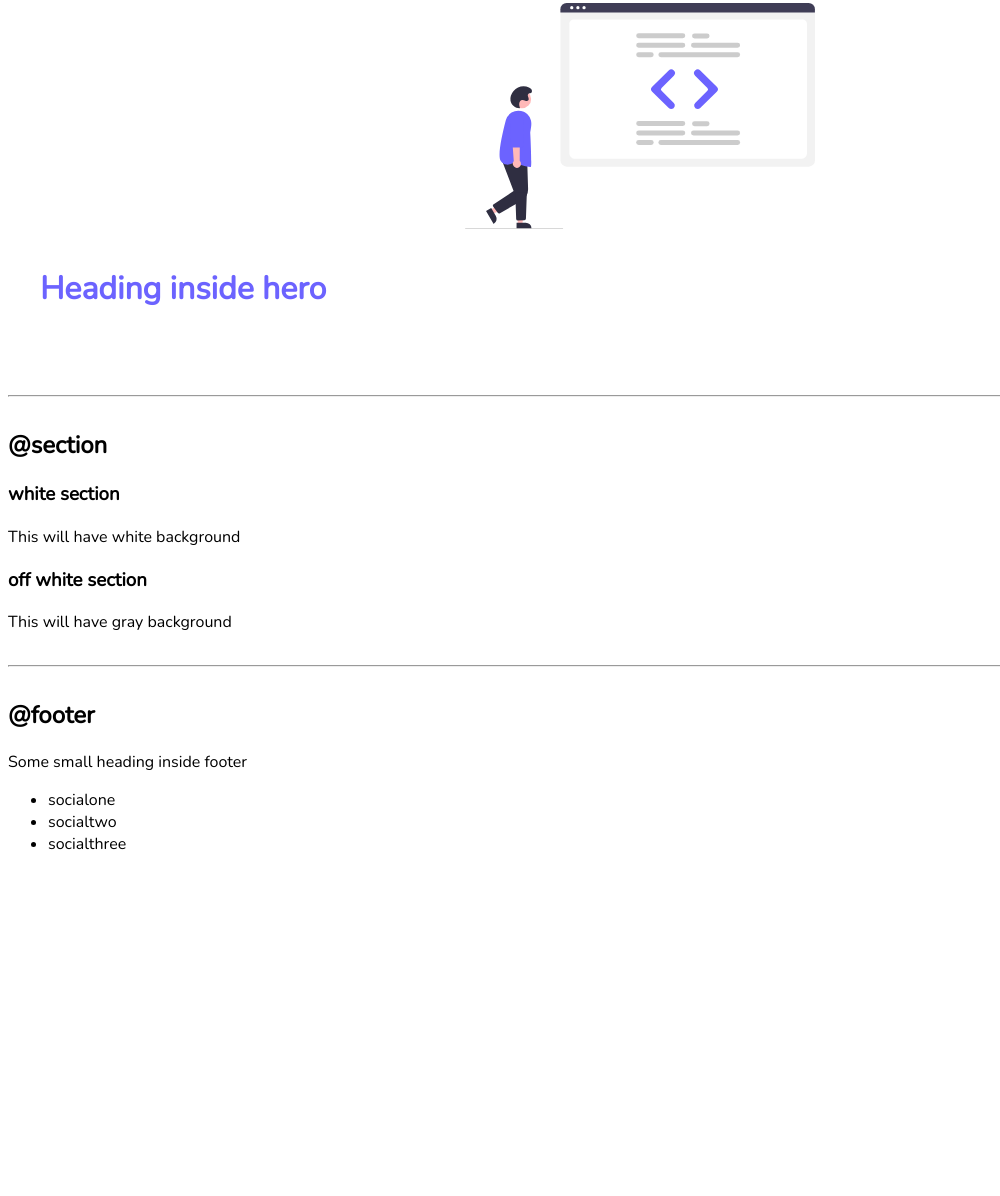
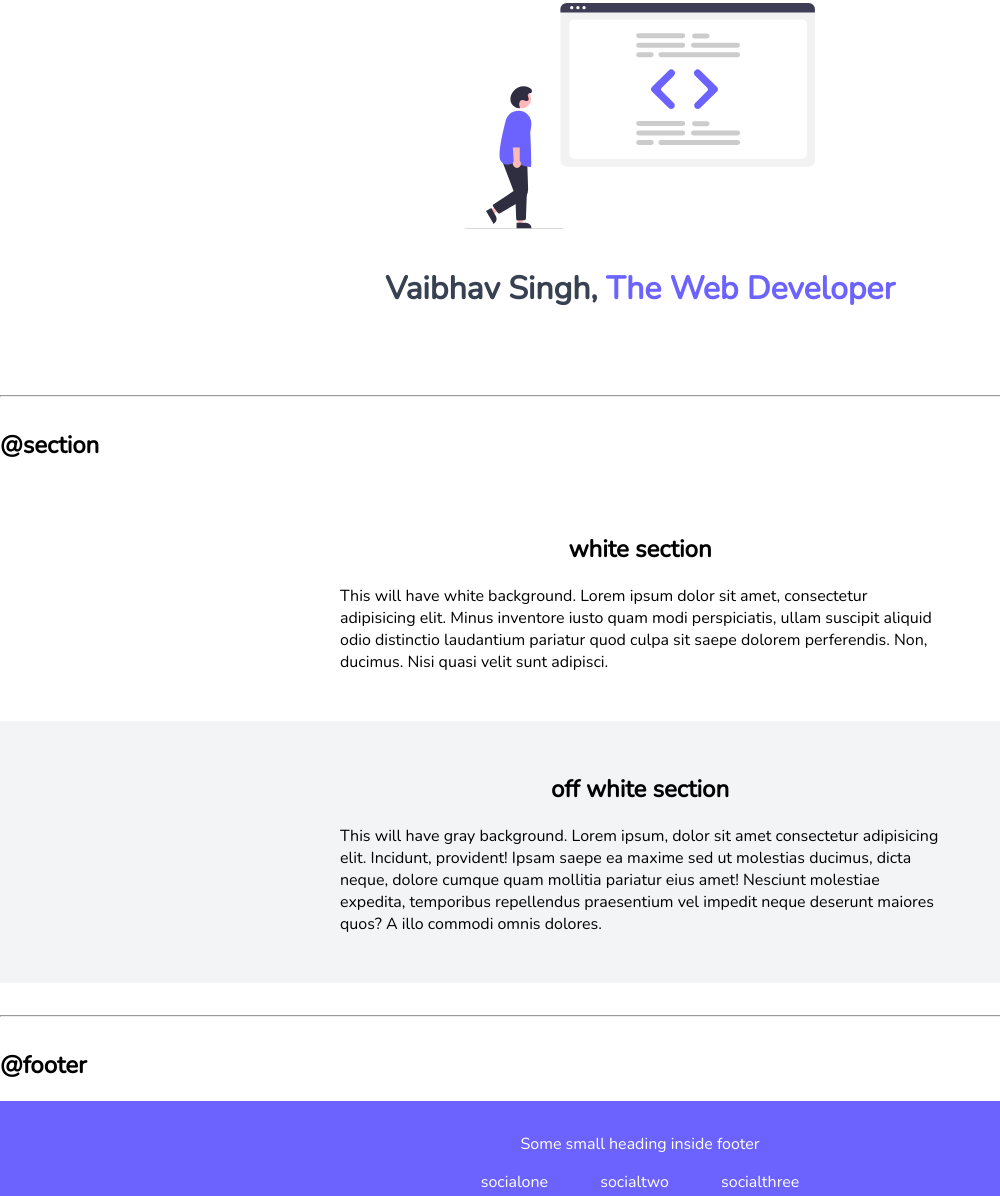
Before and after one commit to vaibhav0226/Portfolio, a plain HTML site: page index.html in a window 1280 px wide. Shown: the part 1667-2863 px from the top of the page, without its empty margins (0-1000 px from the left). Before the commit the page ends 2538 px from the top, so only its background shows below. Drawn offline with nearby package versions, Linux system fonts and the light colour scheme.

Commit message:
update styles.css

```diff
--- a/index.html
+++ b/index.html
@@ -82,31 +82,35 @@
 
     <header class="hero">
         <img class="hero-image" src="/images/hero.svg" alt="img">
-        <h1 class="hero-heading">Heading inside hero</h1>
+        <h1 class="hero-heading">Vaibhav Singh, <span>The Web Developer</span></h1>
     </header>
 
     <hr>
 
     <h2>@section</h2>
-    <section>
-        <h3>white section</h3>
-        <p>This will have white background</p>
+        <section class="section">
+            <div class="container container-center">
+                <h1>white section</h1>
+        <p>This will have white background. Lorem ipsum dolor sit amet, consectetur adipisicing elit. Minus inventore iusto quam modi perspiciatis, ullam suscipit aliquid odio distinctio laudantium pariatur quod culpa sit saepe dolorem perferendis. Non, ducimus. Nisi quasi velit sunt adipisci.</p>
+            </div>
     </section>
 
-    <section>
-        <h3>off white section</h3>
-        <p>This will have gray background</p>
+        <section class="section OW">
+            <div class="container container-center">
+                <h1>off white section</h1>
+        <p>This will have gray background. Lorem ipsum, dolor sit amet consectetur adipisicing elit. Incidunt, provident! Ipsam saepe ea maxime sed ut molestias ducimus, dicta neque, dolore cumque quam mollitia pariatur eius amet! Nesciunt molestiae expedita, temporibus repellendus praesentium vel impedit neque deserunt maiores quos? A illo commodi omnis dolores.</p>
+            </div>
     </section>
 
     <hr>
 
     <h2>@footer</h2>
-    <footer>
-        <div>Some small heading inside footer</div>
-        <ul>
-            <li>socialone</li>
-            <li>socialtwo</li>
-            <li>socialthree</li>
+    <footer class="footer">
+        <div class="footer-header">Some small heading inside footer</div>
+        <ul class="social-links list-non-bullet">
+            <li class="list-item-inline"><a class="link" href="/">socialone</a></li>
+            <li class="list-item-inline"><a class="link" href="/">socialtwo</a></li>
+            <li class="list-item-inline"><a class="link" href="/">socialthree</a></li>
         </ul>
     </footer>
 
--- a/styles.css
+++ b/styles.css
@@ -2,10 +2,13 @@
 
 :root{
     --primary-color: #6C63FF;
+    --priamary-gray: #374151;
+    --offwhite: #f3f4f6;
 }
 
 body{
     font-family: 'Nunito', sans-serif;
+    margin: 0px;
 }
 
 hr{
@@ -91,6 +94,39 @@ hr{
 }
 
 .hero .hero-heading{
+    text-align: center;
     padding-top: 1rem;
-    color: #6C63FF;
+    color: var(--priamary-gray)
 }
+
+.hero .hero-heading span{
+    color: var(--primary-color);
+}
+
+.section{
+    padding: 2rem;
+}
+
+.section h1{
+    text-align: center;
+}
+
+.OW{
+    background-color: var(--offwhite);
+}
+
+.footer{
+    background-color: var(--primary-color);
+    padding: 2rem 1rem;
+    text-align: center;
+    color: white;
+    border-top-right-radius: 1rem;
+}
+
+.footer .link{
+    color: white;
+}
+
+.footer ul{
+    padding-inline-start: 0px;
+}
```
